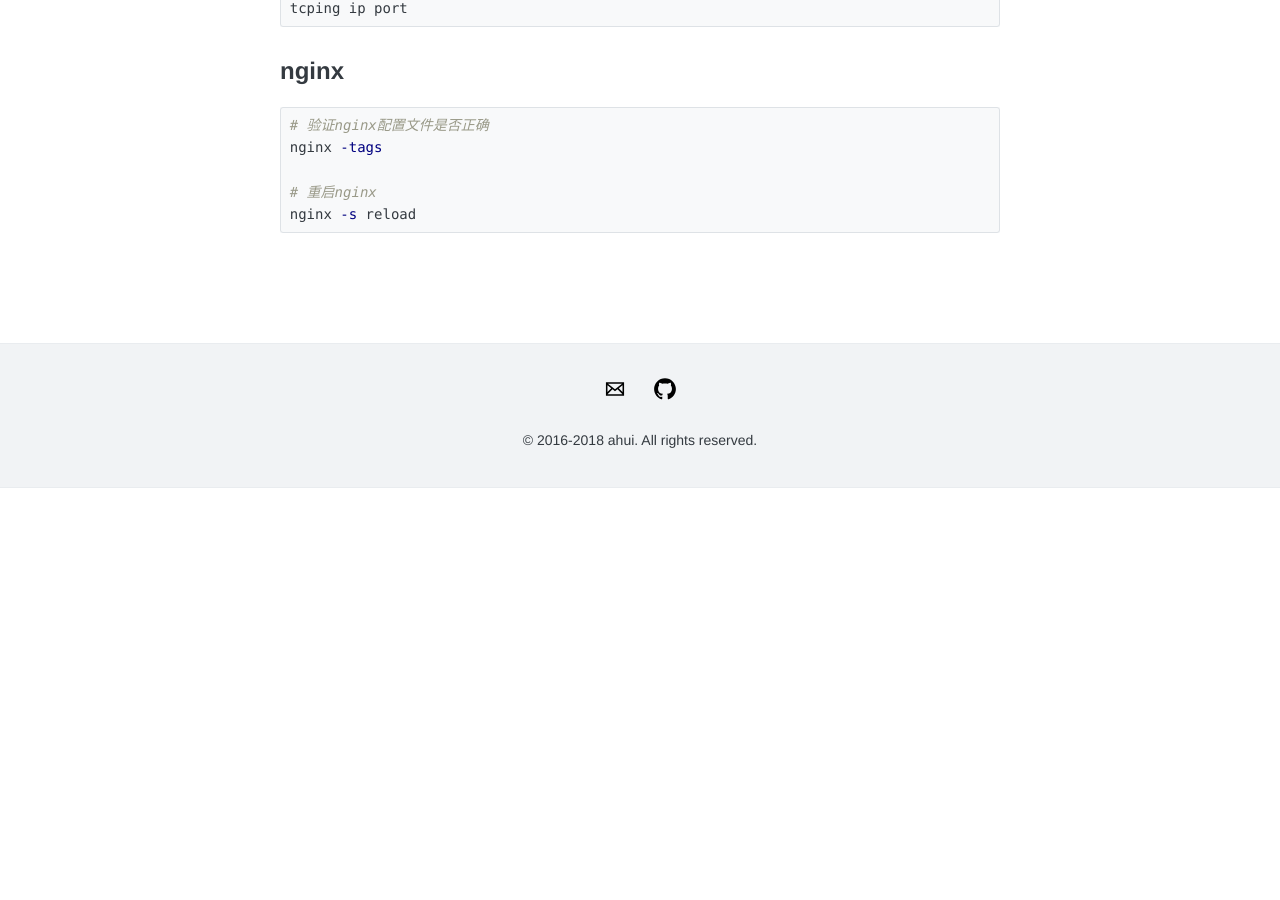
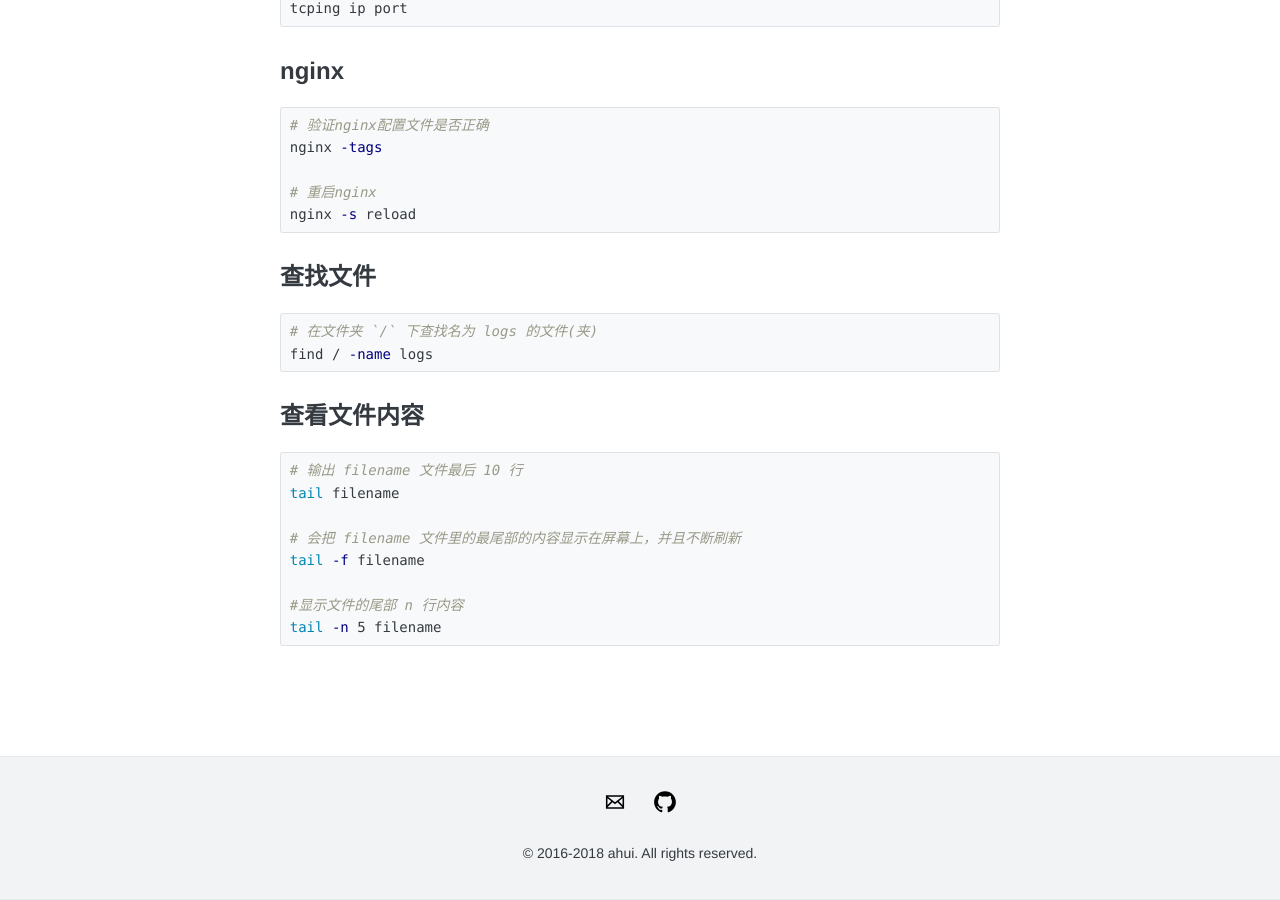
Before and after one commit to funkyLover/blog, a Jekyll site: the page built from posts/_posts/2020-04-07-linux-cli.md, in a window 1280 px wide and 900 px high, scrolled down 692 px. Built offline with Jekyll 4.4.1, drawn with Linux system fonts in a browser that asks for light colours; comment, search, counter and statistics services are not loaded; before the commit the page ends 1180 px from its top, so only the background shows below that.

Commit message:
update post;

````diff
--- a/posts/_posts/2020-04-07-linux-cli.md
+++ b/posts/_posts/2020-04-07-linux-cli.md
@@ -39,3 +39,23 @@ nginx -tags
 # 重启nginx
 nginx -s reload
 ```
+
+## 查找文件
+
+```bash
+# 在文件夹 `/` 下查找名为 logs 的文件(夹)
+find / -name logs
+```
+
+## 查看文件内容
+
+```bash
+# 输出 filename 文件最后 10 行
+tail filename
+
+# 会把 filename 文件里的最尾部的内容显示在屏幕上，并且不断刷新
+tail -f filename
+
+#显示文件的尾部 n 行内容
+tail -n 5 filename
+```
````
